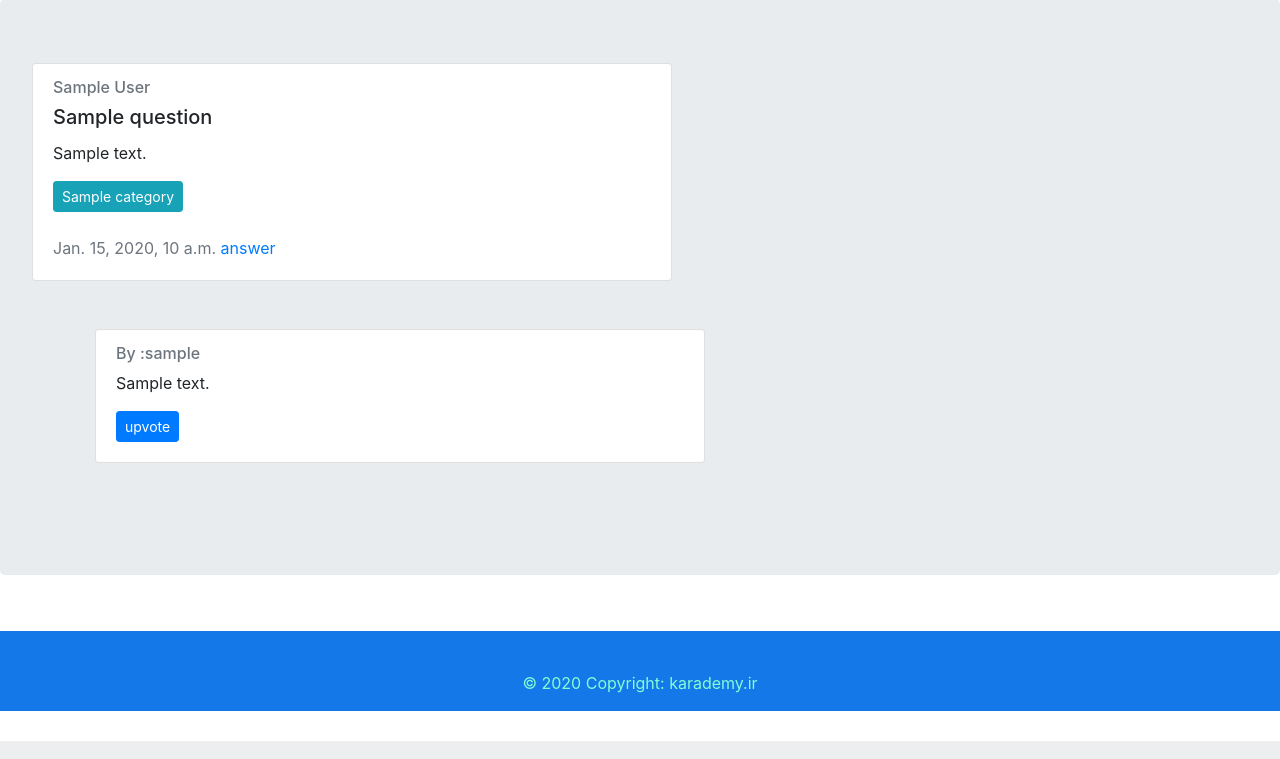
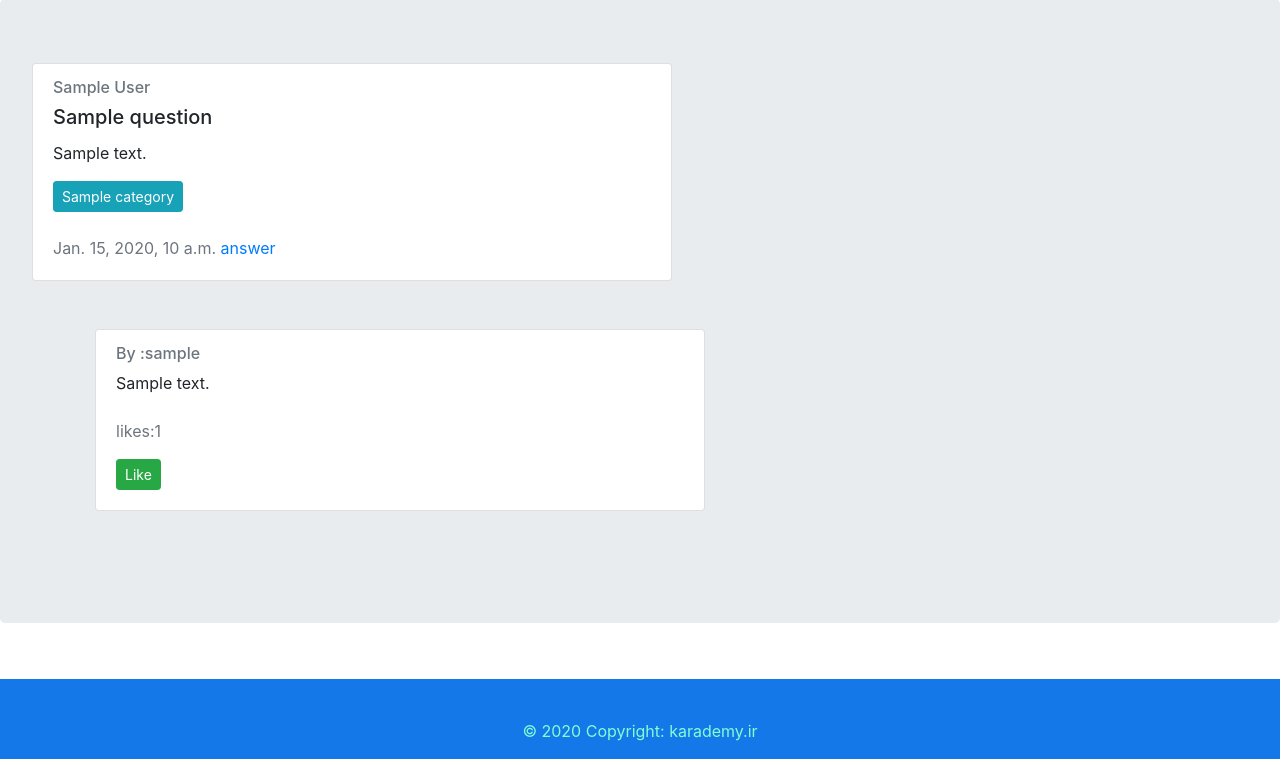
Before and after one commit to arian-rad/Question-and-Answer-webiste, a Django app: page /questions/1/detail/ in a window 1280 px wide. Shown: the part 59-818 px from the top of the page. Run offline with Django 3.2, Linux system fonts and the light colour scheme; tables that the repository leaves empty hold one stand-in row (values such as "Sample post"); some libraries are stand-ins or nearby versions.

Commit message:
added like without unlike

```diff
--- a/questions/models.py
+++ b/questions/models.py
@@ -62,6 +62,10 @@ class Answer(models.Model):
         # ordering = want to be num of likes but how?
         db_table = 'answer'
 
+    def get_num_of_likes(self):
+        num_likes = self.likes.count()
+        return num_likes
+
 
 
 # class AnswerLike(models.Model):
--- a/questions/templates/questions/posts/detail.html
+++ b/questions/templates/questions/posts/detail.html
@@ -22,9 +22,15 @@
       <div class="card-body">
         <h6 class="card-subtitle mb-2 text-muted">By :{{ans.author.username}}</h6>
         <p class="card-text">{{ ans.body | safe }}</p>
-        <form method="POST">
+        <p class="card-text text-muted mt-4">likes:{{ans.get_num_of_likes}}</p>
+        <form method="POST" action="{% url 'questions:like_answer' ans.id %}">
           {% csrf_token %}
-          <button  action="{% url 'questions:like_answer' ans.id %}" class="btn btn-primary btn-sm" type="submit" name="answer_id" value="{{ ans.id }}">upvote</button>
+
+<!--            <button class="btn btn-danger btn-sm" type="submit" name="answer_id" value="{{ ans.id }}">UnLike</button>-->
+
+              <button class="btn btn-success btn-sm" type="submit" name="answer_id" value="{{ ans.id }}">Like</button>
+
+
         </form>
       </div>
     </div>
--- a/questions/urls.py
+++ b/questions/urls.py
@@ -5,7 +5,6 @@ app_name = 'questions'
 
 urlpatterns = [
     path('', views.HomeTemplateView.as_view(), name='home'),
-    # path('questions/', views.questions_view, name='all_questions'),
     path('questions/', views.QuestionListView.as_view(), name='all_questions'),
     # path('add_question', views.add_question, name='add_question'),
     path('add_question/', views.QuestionCreateView.as_view(), name='add_question'),
--- a/questions/views.py
+++ b/questions/views.py
@@ -34,6 +34,13 @@ class AnswerLikeCreateVeiw(CreateView):
     def post(self, request, pk):
         answer = get_object_or_404(Answer, id=request.POST.get('answer_id'))
         answer.likes.add(request.user)
+        liked = False
+        if answer.likes.filter(id=request.user.id).exists():
+            answer.likes.remove(request.user)
+            liked = False
+        else:
+            answer.likes.add(request.user)
+        print(f'liked by {request.user.username}')
         return HttpResponseRedirect(reverse('questions:question_detail', args=[str(pk)]))
 
 
@@ -43,7 +50,13 @@ class QuestionDetailView(DetailView):
     def get_context_data(self, **kwargs):
         context = super().get_context_data(**kwargs)
         context['answers'] = self.object.question_answers.all()
+        # answer = get_object_or_404(Answer, id=self.context['pk'])
+        #answer = get_object_or_404(Answer, id=self.kwargs['pk'])
         # context['category1'] = self.object.category
+        #liked = False
+        #if answer.likes.filter(id=self.request.user.id).exists():
+            #liked = True
+        #context['liked'] = liked
         self.object.num_of_views += 1
         self.object.save()
         self.object.refresh_from_db()
```
